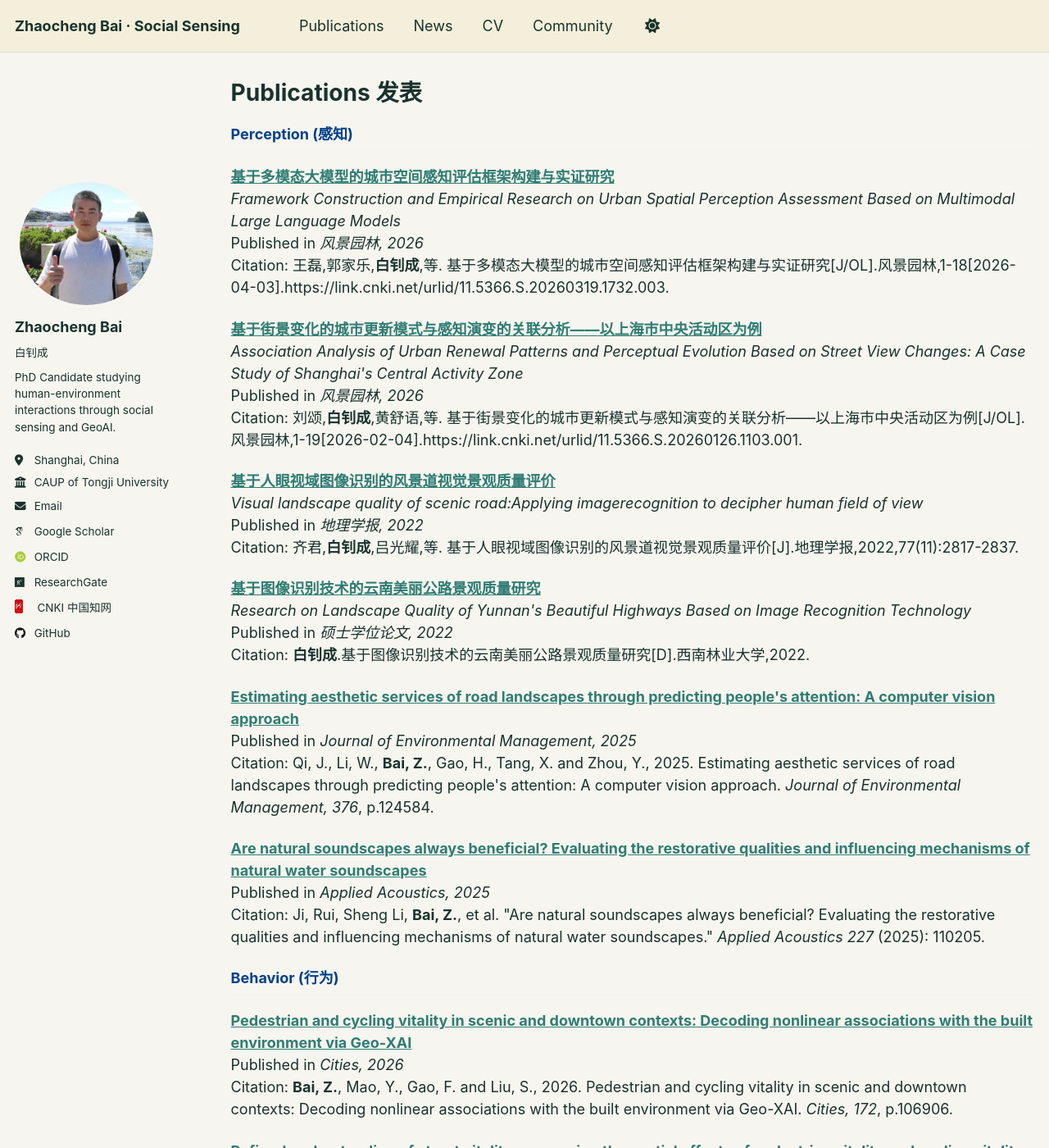
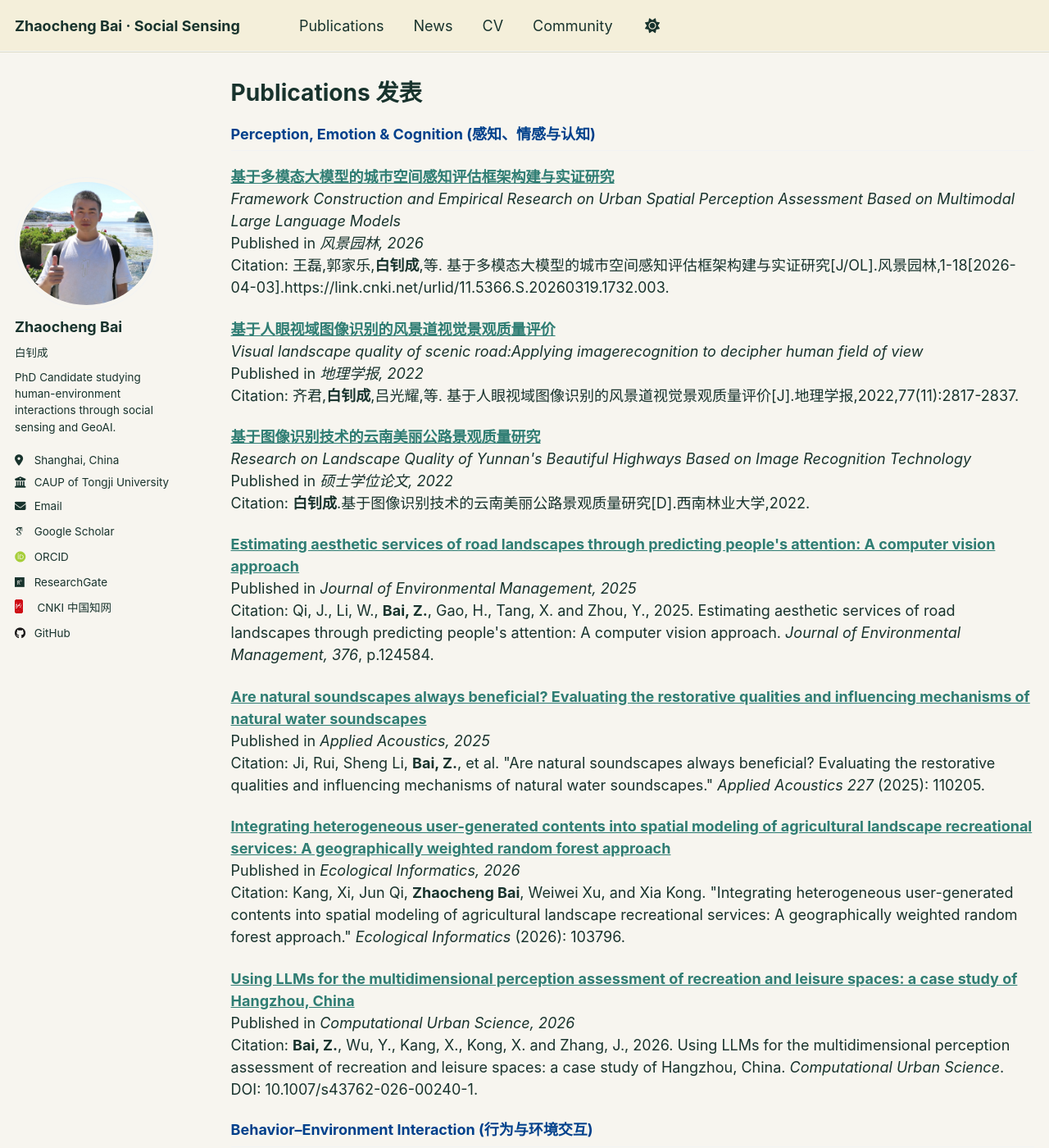
Before and after one commit to arsbai/arsbai.github.io, a Jekyll site: the page built from _pages/publications.md, in a window 1280 px wide and 1400 px high. Shown: the whole window at 82% size. Built offline with Jekyll 4.4.1, drawn with Linux system fonts in a browser that asks for light colours; some web fonts are replaced; a script that is not in the unit is left out; some of the changed text lies outside the part shown.

Commit message:
Update publications.md

```diff
--- a/_pages/publications.md
+++ b/_pages/publications.md
@@ -7,17 +7,12 @@ author_profile: true
 
 {% raw %}
 <div class="list__item">
-  <h2 class="archive__subtitle" style="color: #00408B;">Perception (感知)</h2>
+  <h2 id="perception-emotion-cognition" class="archive__subtitle" style="color: #00408B;">Perception, Emotion & Cognition (感知、情感与认知)</h2>
 
   <p><b><a href="https://link.cnki.net/urlid/11.5366.S.20260319.1732.003" target="_blank">基于多模态大模型的城市空间感知评估框架构建与实证研究</a></b><br>
   <i>Framework Construction and Empirical Research on Urban Spatial Perception Assessment Based on Multimodal Large Language Models</i><br>
   Published in <i>风景园林, 2026</i><br>
   Citation: 王磊,郭家乐,<b>白钊成</b>,等. 基于多模态大模型的城市空间感知评估框架构建与实证研究[J/OL].风景园林,1-18[2026-04-03].https://link.cnki.net/urlid/11.5366.S.20260319.1732.003.</p>
-
-  <p><b><a href="https://kns.cnki.net/kcms2/article/abstract?v=hmNf6PfbaBvcrqD9VzinSZ1avrqNFkOZvsfxturhDxboPLYn-xldt4nKegsCb-pyB3Ur0V-E6dgmcHd2DJcyX0uYqzUbyI0e3mmSEl9q2k1obbxYlBm9K6Ud0O213Pe0yaS83JWkC90U_yfM6vdi9BNhmg67Gbn0dqYYK6JwjwFxFpYvfu1iRQ==&uniplatform=NZKPT&language=CHS" target="_blank">基于街景变化的城市更新模式与感知演变的关联分析——以上海市中央活动区为例</a></b><br>
-  <i>Association Analysis of Urban Renewal Patterns and Perceptual Evolution Based on Street View Changes: A Case Study of Shanghai's Central Activity Zone</i><br>
-  Published in <i>风景园林, 2026</i><br>
-  Citation: 刘颂,<b>白钊成</b>,黄舒语,等. 基于街景变化的城市更新模式与感知演变的关联分析——以上海市中央活动区为例[J/OL].风景园林,1-19[2026-02-04].https://link.cnki.net/urlid/11.5366.S.20260126.1103.001.</p>
 
   <p><b><a href="https://kns.cnki.net/kcms2/article/abstract?v=sUPs6kfIqsZwLci6Zts9nuqQ0kpvUWGSZtEOjp54krAbGpzVu-FhZs_BLpN2tsQ_ykHfdZVYOxPk3Kl0xdV6OSaD03k2NSpKJ38pg7pc_MGPKyWVaA4oADUxjuLFqzpgbKYZxl59XXoBvVXfRABq4wDLMbaljeIovYqwX8pcayE=&uniplatform=NZKPT" target="_blank">基于人眼视域图像识别的风景道视觉景观质量评价</a></b><br>
   <i>Visual landscape quality of scenic road:Applying imagerecognition to decipher human field of view</i><br>
@@ -36,10 +31,18 @@ author_profile: true
   <p><b><a href="https://doi.org/10.1016/j.apacoust.2024.110205" target="_blank">Are natural soundscapes always beneficial? Evaluating the restorative qualities and influencing mechanisms of natural water soundscapes</a></b><br>
   Published in <i>Applied Acoustics, 2025</i><br>
   Citation: Ji, Rui, Sheng Li, <b>Bai, Z.</b>, et al. "Are natural soundscapes always beneficial? Evaluating the restorative qualities and influencing mechanisms of natural water soundscapes." <i>Applied Acoustics 227</i> (2025): 110205.</p>
+
+  <p><b><a href="https://www.sciencedirect.com/science/article/pii/S1574954126002025" target="_blank">Integrating heterogeneous user-generated contents into spatial modeling of agricultural landscape recreational services: A geographically weighted random forest approach</a></b><br>
+  Published in <i>Ecological Informatics, 2026</i><br>
+  Citation: Kang, Xi, Jun Qi, <b>Zhaocheng Bai</b>, Weiwei Xu, and Xia Kong. "Integrating heterogeneous user-generated contents into spatial modeling of agricultural landscape recreational services: A geographically weighted random forest approach." <i>Ecological Informatics</i> (2026): 103796.</p>
+
+  <p><b><a href="https://link.springer.com/article/10.1007/s43762-026-00240-1" target="_blank">Using LLMs for the multidimensional perception assessment of recreation and leisure spaces: a case study of Hangzhou, China</a></b><br>
+  Published in <i>Computational Urban Science, 2026</i><br>
+  Citation: <b>Bai, Z.</b>, Wu, Y., Kang, X., Kong, X. and Zhang, J., 2026. Using LLMs for the multidimensional perception assessment of recreation and leisure spaces: a case study of Hangzhou, China. <i>Computational Urban Science</i>. DOI: 10.1007/s43762-026-00240-1.</p>
 </div>
 
 <div class="list__item">
-  <h2 class="archive__subtitle" style="color: #00408B;">Behavior (行为)</h2>
+  <h2 id="behavior-environment" class="archive__subtitle" style="color: #00408B;">Behavior–Environment Interaction (行为与环境交互)</h2>
 
   <p><b><a href="https://doi.org/10.1016/j.cities.2026.106906" target="_blank">Pedestrian and cycling vitality in scenic and downtown contexts: Decoding nonlinear associations with the built environment via Geo-XAI</a></b><br>
   Published in <i>Cities, 2026</i><br>
@@ -65,19 +68,7 @@ author_profile: true
 </div>
 
 <div class="list__item">
-  <h2 class="archive__subtitle" style="color: #00408B;">Emotion & Cognition (情感与认知)</h2>
-
-  <p><b><a href="https://www.sciencedirect.com/science/article/pii/S1574954126002025" target="_blank">Integrating heterogeneous user-generated contents into spatial modeling of agricultural landscape recreational services: A geographically weighted random forest approach</a></b><br>
-  Published in <i>Ecological Informatics, 2026</i><br>
-  Citation: Kang, Xi, Jun Qi, <b>Zhaocheng Bai</b>, Weiwei Xu, and Xia Kong. "Integrating heterogeneous user-generated contents into spatial modeling of agricultural landscape recreational services: A geographically weighted random forest approach." <i>Ecological Informatics</i> (2026): 103796.</p>
-
-  <p><b><a href="https://link.springer.com/article/10.1007/s43762-026-00240-1" target="_blank">Using LLMs for the multidimensional perception assessment of recreation and leisure spaces: a case study of Hangzhou, China</a></b><br>
-  Published in <i>Computational Urban Science, 2026</i><br>
-  Citation: <b>Bai, Z.</b>, Wu, Y., Kang, X., Kong, X. and Zhang, J., 2026. Using LLMs for the multidimensional perception assessment of recreation and leisure spaces: a case study of Hangzhou, China. <i>Computational Urban Science</i>. DOI: 10.1007/s43762-026-00240-1.</p>
-</div>
-
-<div class="list__item">
-  <h2 class="archive__subtitle" style="color: #00408B;">Well-being & Justice (福祉正义性)</h2>
+  <h2 id="wellbeing-justice" class="archive__subtitle" style="color: #00408B;">Well-being & Environmental Justice (福祉正义性)</h2>
 
   <p><b><a href="https://www.sciencedirect.com/science/article/pii/S0195925526002192" target="_blank">How objective natural environment, subjective nature connectedness and naturalness preference jointly shape mental health throughout China</a></b><br>
   Published in <i>Environmental Impact Assessment Review, 2026</i><br>
@@ -98,7 +89,12 @@ author_profile: true
 </div>
 
 <div class="list__item">
-  <h2 class="archive__subtitle" style="color: #00408B;">Urban Renewal and Third Space (城市更新和第三空间)</h2>
+  <h2 id="urban-renewal-longitudinal" class="archive__subtitle" style="color: #00408B;">Urban Renewal & Longitudinal Research (城市更新与时序研究)</h2>
+
+  <p><b><a href="https://kns.cnki.net/kcms2/article/abstract?v=hmNf6PfbaBvcrqD9VzinSZ1avrqNFkOZvsfxturhDxboPLYn-xldt4nKegsCb-pyB3Ur0V-E6dgmcHd2DJcyX0uYqzUbyI0e3mmSEl9q2k1obbxYlBm9K6Ud0O213Pe0yaS83JWkC90U_yfM6vdi9BNhmg67Gbn0dqYYK6JwjwFxFpYvfu1iRQ==&uniplatform=NZKPT&language=CHS" target="_blank">基于街景变化的城市更新模式与感知演变的关联分析——以上海市中央活动区为例</a></b><br>
+  <i>Association Analysis of Urban Renewal Patterns and Perceptual Evolution Based on Street View Changes: A Case Study of Shanghai's Central Activity Zone</i><br>
+  Published in <i>风景园林, 2026</i><br>
+  Citation: 刘颂,<b>白钊成</b>,黄舒语,等. 基于街景变化的城市更新模式与感知演变的关联分析——以上海市中央活动区为例[J/OL].风景园林,1-19[2026-02-04].https://link.cnki.net/urlid/11.5366.S.20260126.1103.001.</p>
 
   <p><b>Vision Language Model Reveals Spatial and Qualitative Inequities in Urban Renewals: Evidence from Shanghai, China</b><br>
   Published in <i>Applied Geography</i> (Coming Paper)</p>
```
